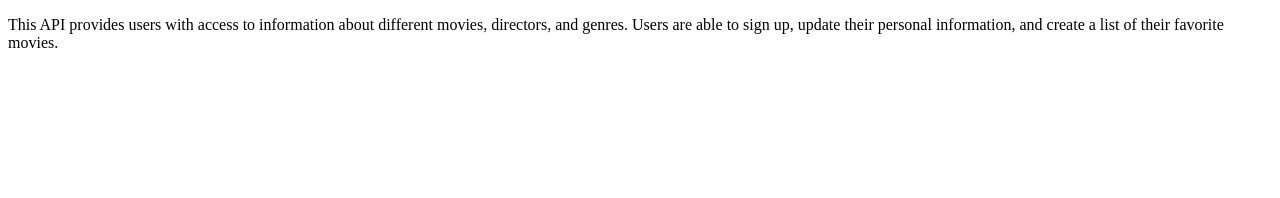
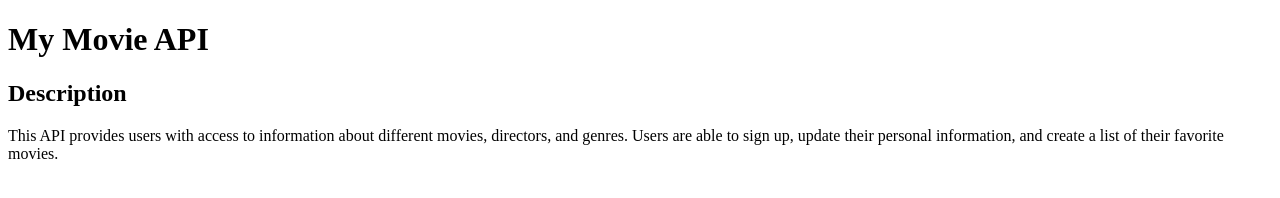
Before and after one commit to hallibentley/Movie-API, a plain HTML site: page documentation.html in a window 1280 px wide. Drawn offline with Linux system fonts and the light colour scheme.

Commit message:
Update documentation.html

```diff
--- a/documentation.html
+++ b/documentation.html
@@ -5,6 +5,8 @@
     <title>My Movie API</title>
   </head>
   <body>
+    <h1>My Movie API</h1>
+    <h2 class="section-title">Description</h2>
     <p>
       This API provides users with access to information about different movies,
       directors, and genres. Users are able to sign up, update their personal
```
